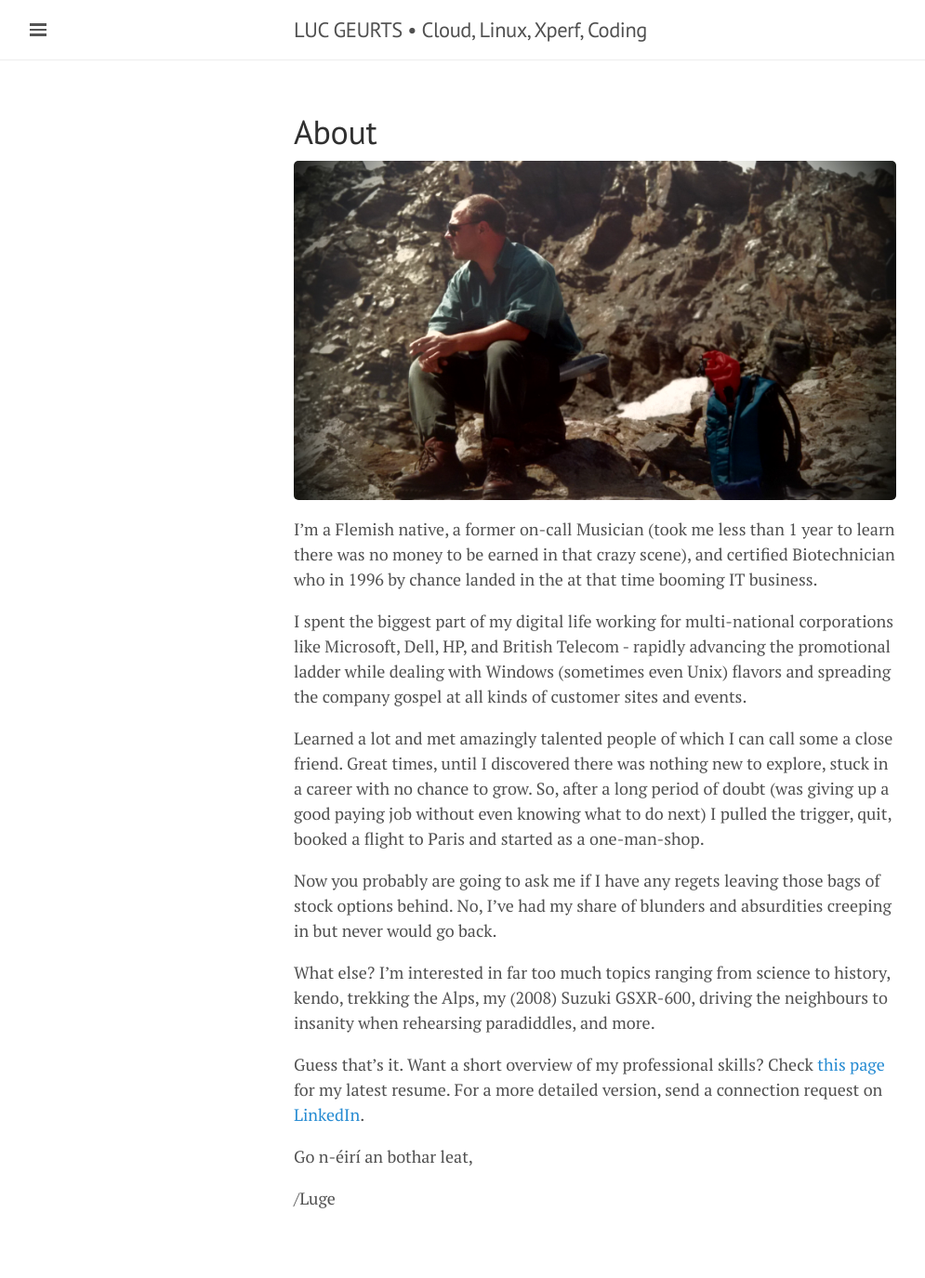
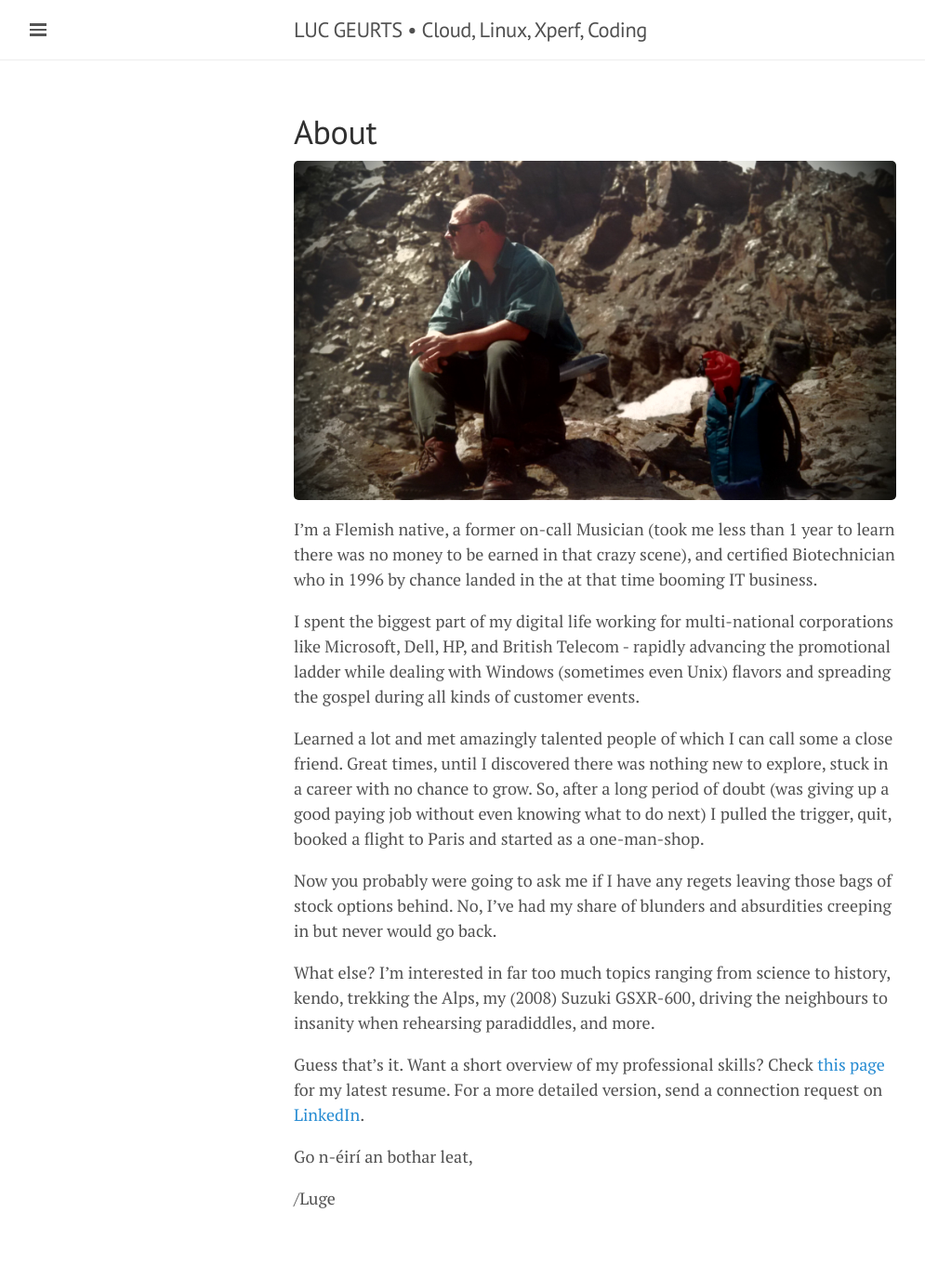
Before and after one commit to lgeurts/lgeurts.github.io, a Jekyll site: the page built from about.md, in a window 1280 px wide. Shown: the whole page at 93% size, without its empty margins (0-995 px from the left). Built offline with Jekyll 4.4.1, drawn with Linux system fonts in a browser that asks for light colours; nearby versions of some CDN libraries.

Commit message:
Update about.md

```diff
--- a/about.md
+++ b/about.md
@@ -7,11 +7,11 @@ title: About
 
 I’m a Flemish native, a former on-call Musician (took me less than 1 year to learn there was no money to be earned in that crazy scene), and certified Biotechnician who in 1996 by chance landed in the at that time booming IT business.
 
-I spent the biggest part of my digital life working for multi-national corporations like Microsoft, Dell, HP, and British Telecom - rapidly advancing the promotional ladder while dealing with Windows (sometimes even Unix) flavors and spreading the company gospel at all kinds of customer sites and events.
+I spent the biggest part of my digital life working for multi-national corporations like Microsoft, Dell, HP, and British Telecom - rapidly advancing the promotional ladder while dealing with Windows (sometimes even Unix) flavors and spreading the gospel during all kinds of customer events.
 
 Learned a lot and met amazingly talented people of which I can call some a close friend. Great times, until I discovered there was nothing new to explore, stuck in a career with no chance to grow. So, after a long period of doubt (was giving up a good paying job without even knowing what to do next) I pulled the trigger, quit, booked a flight to Paris and started as a one-man-shop.
 
-Now you probably are going to ask me if I have any regets leaving those bags of stock options behind. No, I've had my share of blunders and absurdities creeping in but never would go back.
+Now you probably were going to ask me if I have any regets leaving those bags of stock options behind. No, I've had my share of blunders and absurdities creeping in but never would go back.
 
 What else? I’m interested in far too much topics ranging from science to history, kendo, trekking the Alps, my (2008) Suzuki GSXR-600, driving the neighbours to insanity when rehearsing paradiddles, and more.
 
```
